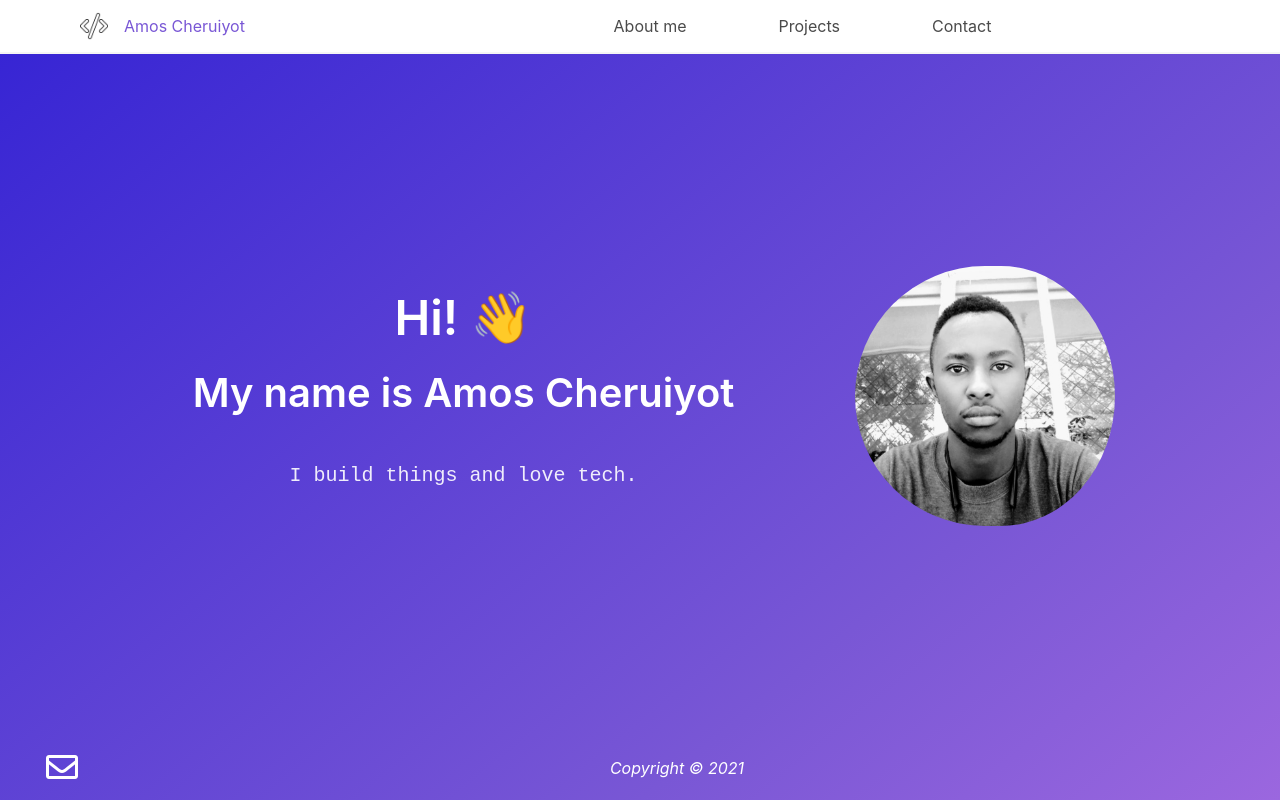
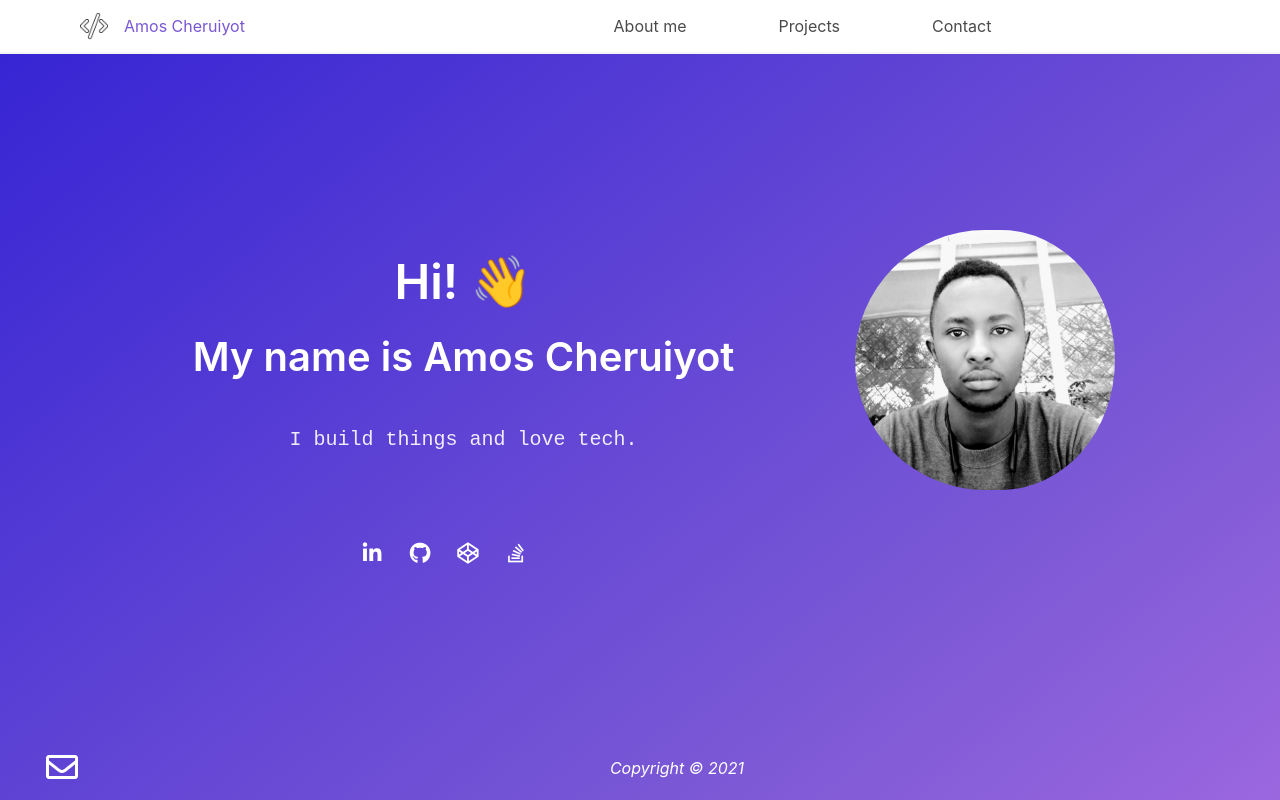
Before and after one commit to murdhawke/portfolio, a Vue app: page / in a window 1280 px wide. Built offline with nearby package versions, Linux system fonts and the light colour scheme.

Commit message:
Socials added

```diff
--- a/src/views/Home.vue
+++ b/src/views/Home.vue
@@ -15,6 +15,33 @@
                             <figure class="image is-256x256">
                                 <img class="is-rounded" src="../assets/amos-1.jpg" alt="Amos Cheruiyot pic">
                             </figure>
+                        </div>
+                    </div>
+                    <div class="socials container">
+                        <div class="columns has-text-centered">
+                            <div class="column is-8">
+                                <span class="icon is-large">
+                                    <a href="https://www.linkedin.com/in/murdhawke/" target="_blank">
+                                        <i class="fab fa-linkedin-in fa-lg"></i>
+                                    </a>
+                                </span>
+                                <span class="icon is-large">
+                                    <a href="https://github.com/murdhawke" target="_blank">
+                                        <i class="fab fa-github fa-lg"></i>
+                                    </a>
+                                </span>
+                                <span class="icon is-large">
+                                    <a href="https://codepen.io/murdhawke" target="_blank">
+                                        <i class="fab fa-codepen fa-lg"></i>
+                                    </a>
+                                </span>
+                                <span class="icon is-large">
+                                    <a href="https://stackoverflow.com/users/5805468/amos-cheruiyot" target="_blank">
+                                        <i class="fab fa-stack-overflow fa-lg"></i>
+                                    </a>
+                                </span>
+                            </div>
+                            <div class="column is-4"></div>
                         </div>
                     </div>
                 </div>
@@ -62,4 +89,8 @@ i {
     text-decoration: none;
     color: white;
 }
+.socials {
+    padding: 0;
+
+}
 </style>
```
